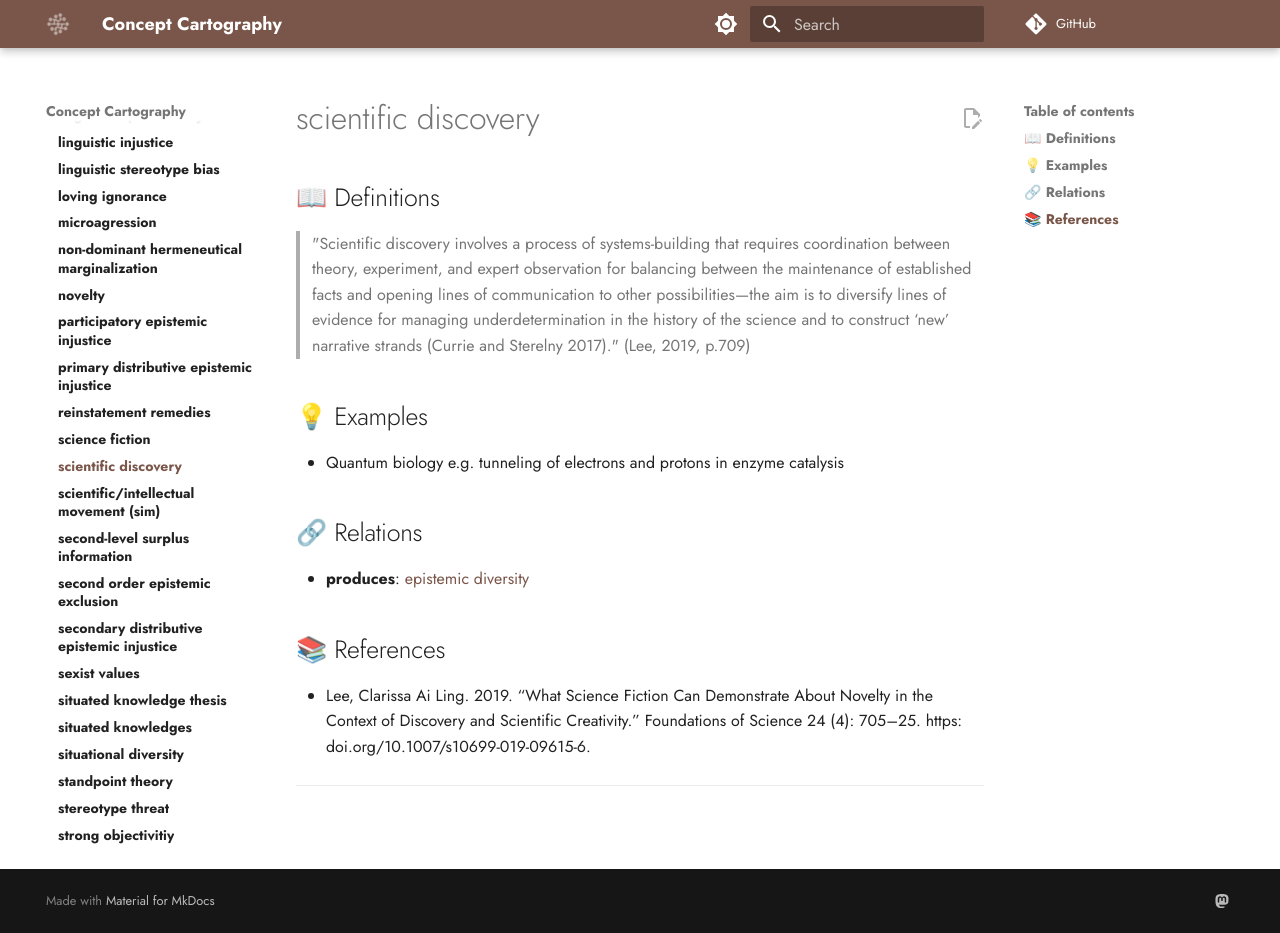
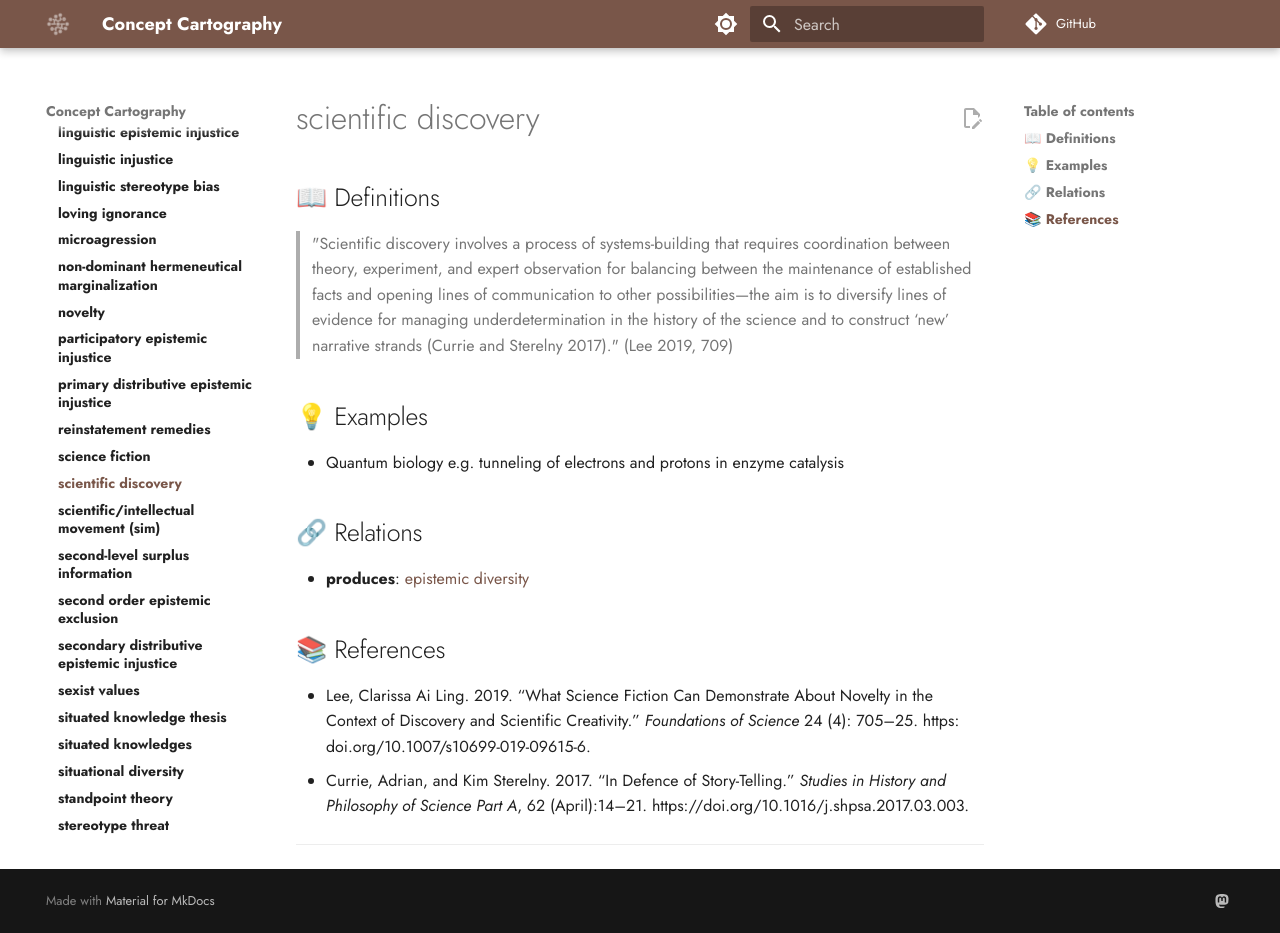
Before and after one commit to conceptcartography/conceptcartography, an MkDocs documentation site: the page built from docs/concepts/scientific-discovery.md, in a window 1280 px wide and 933 px high. Built offline with MkDocs 1.6.1 and Material for MkDocs 9.7.7, drawn with Linux system fonts in a browser that asks for light colours; comment, search, counter and statistics services are not loaded; the version menu is left out.

Commit message:
Update scientific-discovery.md
updated references

```diff
--- a/docs/concepts/scientific-discovery.md
+++ b/docs/concepts/scientific-discovery.md
@@ -2,7 +2,7 @@
 
 ## 📖 Definitions
 
-> "Scientific discovery involves a process of systems-building that requires coordination between theory, experiment, and expert observation for balancing between the maintenance of established facts and opening lines of communication to other possibilities—the aim is to diversify lines of evidence for managing underdetermination in the history of the science and to construct ‘new’ narrative strands (Currie and Sterelny 2017)." (Lee, 2019, p.709)
+> "Scientific discovery involves a process of systems-building that requires coordination between theory, experiment, and expert observation for balancing between the maintenance of established facts and opening lines of communication to other possibilities—the aim is to diversify lines of evidence for managing underdetermination in the history of the science and to construct ‘new’ narrative strands (Currie and Sterelny 2017)." (Lee 2019, 709)
 
 ## 💡 Examples
 
@@ -14,7 +14,8 @@
 
 ## 📚 References
 
-- Lee, Clarissa Ai Ling. 2019. “What Science Fiction Can Demonstrate About Novelty in the Context of Discovery and Scientific Creativity.” Foundations of Science 24 (4): 705–25. https: doi.org/10.1007/s10699-019-09615-6.
+- Lee, Clarissa Ai Ling. 2019. “What Science Fiction Can Demonstrate About Novelty in the Context of Discovery and Scientific Creativity.” _Foundations of Science_ 24 (4): 705–25. https: doi.org/10.1007/s10699-019-09615-6.
+- Currie, Adrian, and Kim Sterelny. 2017. “In Defence of Story-Telling.” _Studies in History and Philosophy of Science Part A_, 62 (April):14–21. https://doi.org/10.1016/j.shpsa.2017.03.003.
 
 ---
 
```
